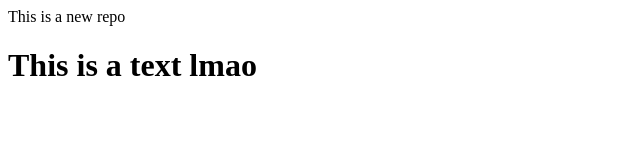
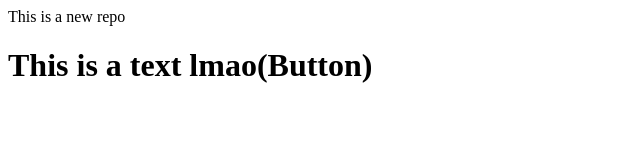
Before and after one commit to rynmasood/localrepo, a plain HTML site: page index.html in a window 1280 px wide. Shown: the whole page, without its empty margins (0-640 px from the left). Drawn offline with Linux system fonts and the light colour scheme.

```diff
--- a/index.html
+++ b/index.html
@@ -1,2 +1,2 @@
 <p>This is a new repo</p>
-<h1>This is a text lmao</h1>
+<h1>This is a text lmao(Button)</h1>
```
